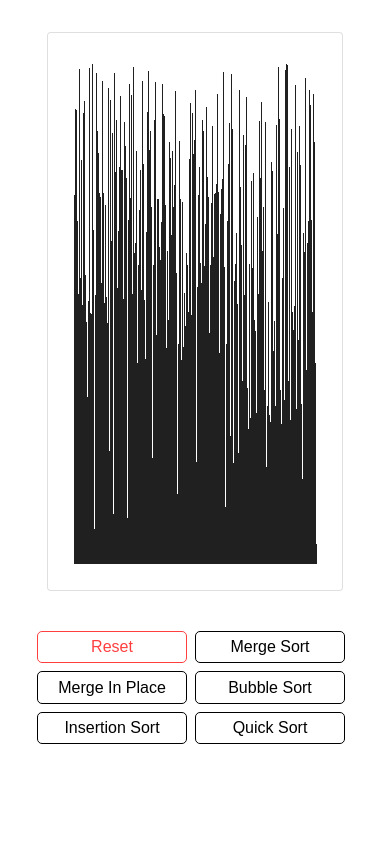
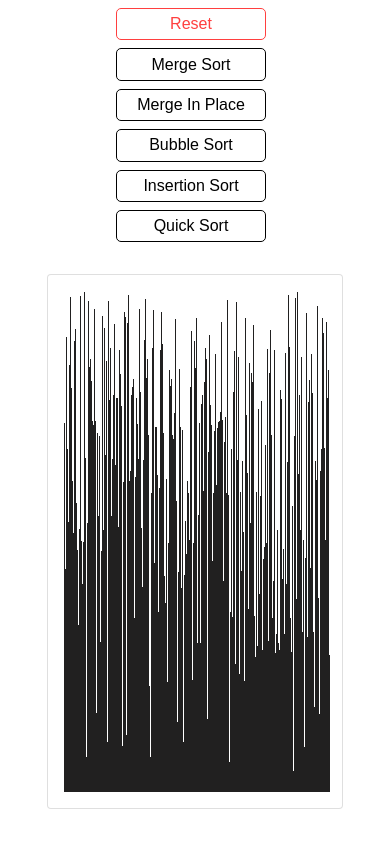
Before and after one commit to mjconly/Sorting-Visualizer, a React (Create React App) app: page / in a window 390 px wide. Built offline with nearby package versions, Linux system fonts and the light colour scheme; the HTML template or start-up script is replaced by a standard one.

Commit message:
updated some css / UI -- starting heap sort

```diff
--- a/src/App.js
+++ b/src/App.js
@@ -4,7 +4,7 @@ import ArrayBarContainer from "./Components/ArrayBarContainer"
 
 function App() {
   return (
-    <div className="App col-md-8 m-auto">
+    <div className="App col-sm-10 m-auto">
       <ArrayBarContainer></ArrayBarContainer>
     </div>
   );
--- a/src/Components/ArrayBarContainer.jsx
+++ b/src/Components/ArrayBarContainer.jsx
@@ -145,14 +145,9 @@ class ArrayBarContainer extends React.Component{
 
   render(){
     return(
-      <div>
-        <div className="card">
-          <div className="array-bar-container">
-            {this.state.bars}
-          </div>
-        </div>
-        <div className="btn-row">
-          <button className="abtn-r" onClick={() => this.resetArray()}>
+      <div className="console">
+        <div className="btn-col">
+          <button className="abtn r" onClick={() => this.resetArray()}>
             Reset
           </button>
           <button className="abtn"
@@ -181,6 +176,11 @@ class ArrayBarContainer extends React.Component{
             Quick Sort
           </button>
         </div>
+        <div className="card">
+          <div className="array-bar-container">
+            {this.state.bars}
+          </div>
+        </div>
       </div>
     )
   }
--- a/src/Components/arrayBarContainer.css
+++ b/src/Components/arrayBarContainer.css
@@ -3,14 +3,19 @@
   flex-direction: row;
   background-color: white;
   margin: 1em;
-  height: 525px;
-  padding: 0 10px 10px 10px;
+  height: 501px;
+  /* padding: 0 10px 10px 10px; */
 }
 
 .card {
   margin: 2em;
 }
 
+.console{
+  display: flex;
+  flex-direction: row;
+  justify-content: center;
+}
 
 
 .abtn {
@@ -37,13 +42,15 @@
   outline: none;
 }
 
-.btn-row {
+.btn-col {
   display: flex;
-  flex-wrap: wrap;
+  flex-direction: column;
   justify-content: center;
+  align-self: flex-start;
+  margin-top: 1.5em;
 }
 
-.abtn-r {
+ .r {
   border: #ff3f3f 0.5px solid;
   padding: .2em;
   margin: .5em .5em 0 0;
@@ -54,16 +61,26 @@
   color: #ff3f3f;
 }
 
-.abtn-r:hover{
+ .r:hover{
   /* background: rgba(54, 69, 79); */
   background: #ff3f3f;
   color: white;
 }
 
-.abtn-r:active{
+ .r:active{
   box-shadow: 1px 2px #ff3f3f;
 }
 
-.abtn-r:focus{
+.r:focus{
   outline: none;
 }
+
+@media only screen and (max-width: 450px) {
+  .console {
+    flex-direction: column;
+  }
+
+  .btn-col{
+    margin: auto;
+  }
+}
--- a/src/sortingAlgorithms/quickSort.js
+++ b/src/sortingAlgorithms/quickSort.js
@@ -30,7 +30,7 @@ const partition = async (lo, hi, arr) => {
 
   for (let j = lo; j < hi; j++){
     arr[j].style.backgroundColor = COLOR_SELECT
-    await sleep(1);
+    await sleep(0);
     const currHeight = arr[j].style.height;
     const currVal = parseInt(currHeight.substring(0, currHeight.length - 2))
 
@@ -43,7 +43,7 @@ const partition = async (lo, hi, arr) => {
 
       arr[i].style.backgroundColor = COLOR_SELECT
 
-      await sleep(1)
+      await sleep(0)
       arr[i].style.height = `${jVal}px`;
       arr[j].style.height = `${iVal}px`;
 
@@ -61,7 +61,7 @@ const partition = async (lo, hi, arr) => {
 
   arr[i].style.backgroundColor = COLOR_SELECT
 
-  await sleep(1);
+  await sleep(0);
   arr[hi].style.height = `${iVal}px`;
   arr[i].style.height = `${p}px`;
 
```
